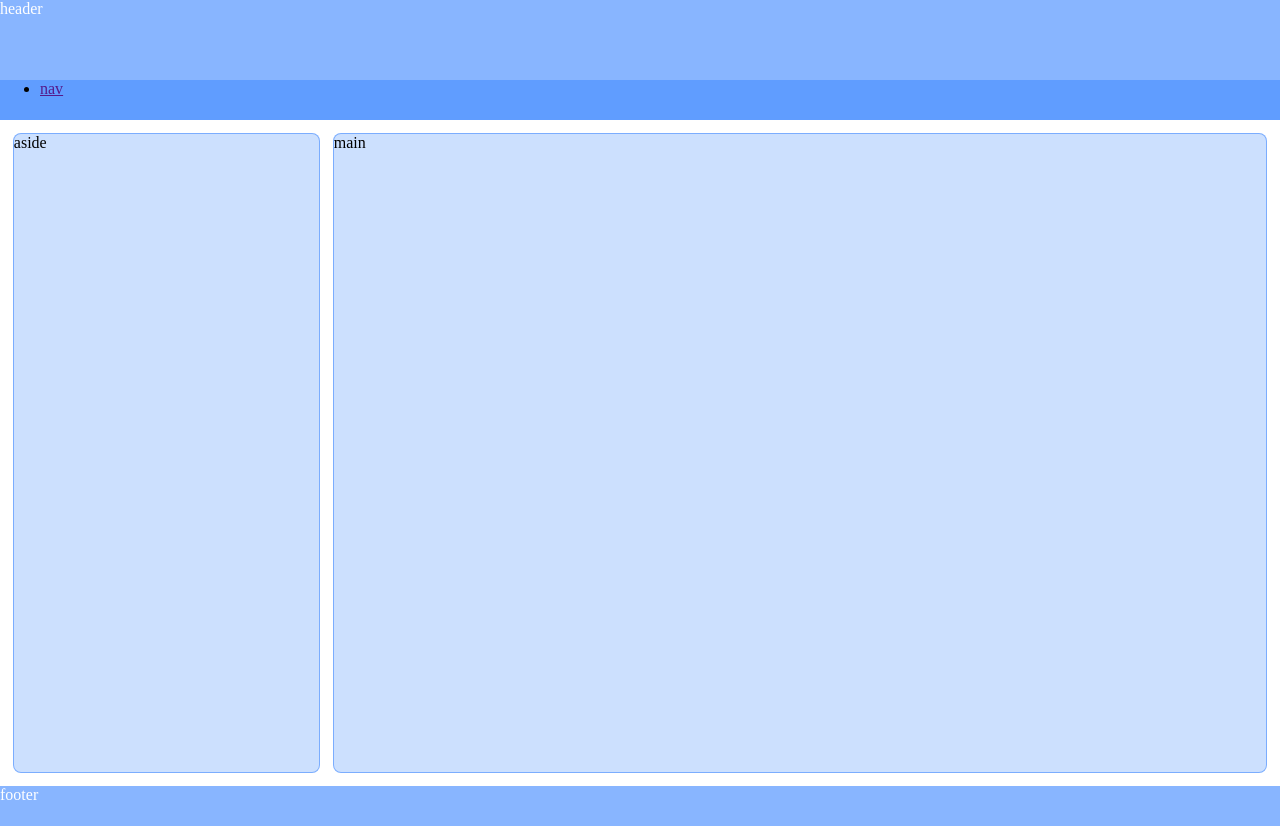
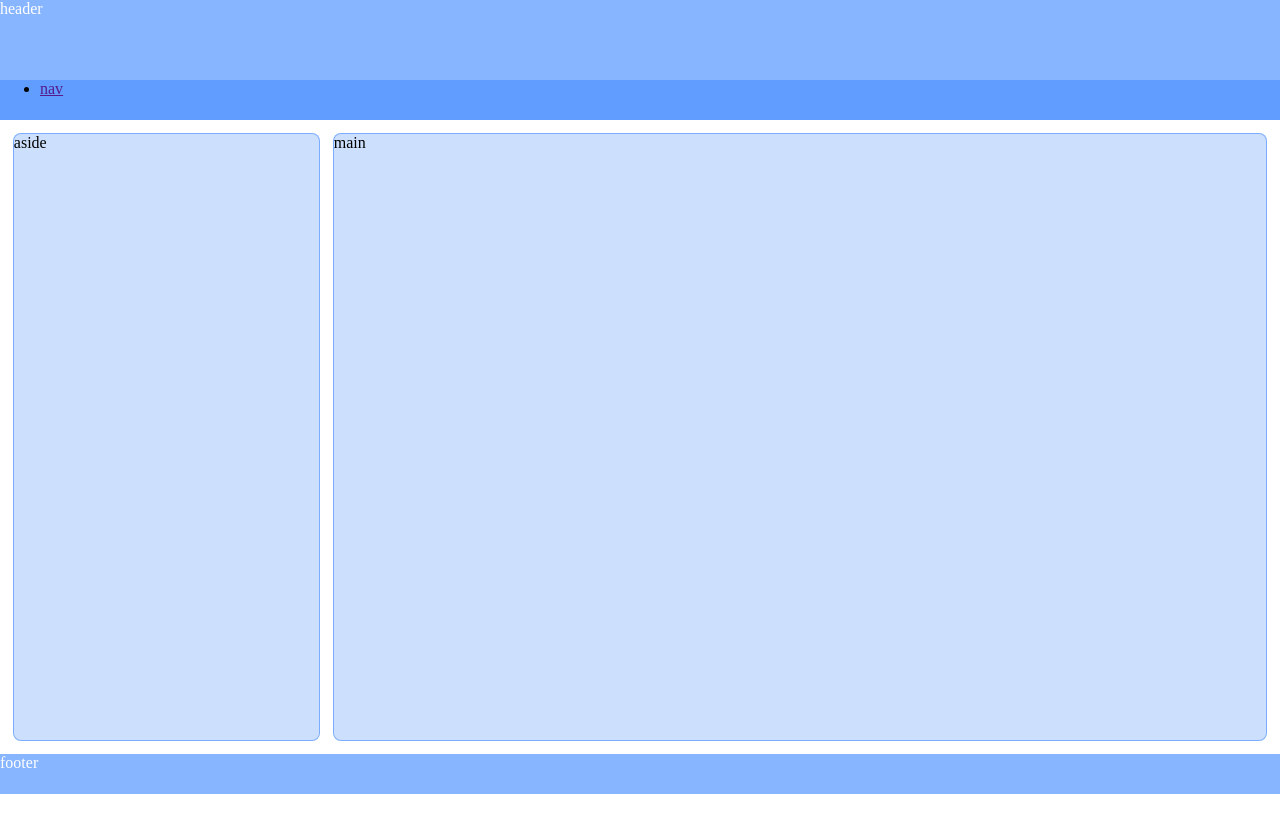
Before and after one commit to b-3s/topics, a plain HTML site: page index.html in a window 1280 px wide. After the commit the page ends 800 px from the top, so only its background shows below. Drawn offline with Linux system fonts and the light colour scheme.

Commit message:
refining

```diff
--- a/css/main.css
+++ b/css/main.css
@@ -22,8 +22,8 @@
 #main {
 	float: left;
 	width: 73%;
-	height: 80vh;
-	min-height: 80px;
+	height: 76vh;
+	min-height: 76px;
 	background-color: #C1DAFED2;
 	border: 1px solid #609DFFBF;
 	border-radius: 1vh;
@@ -33,8 +33,8 @@
 #aside {
 	float: left;
 	width: 24%;
-	height: 80vh;
-	min-height: 80px;
+	height: 76vh;
+	min-height: 76px;
 	background-color: #C1DAFED2;
 	border: 1px solid #609DFFBF;
 	border-radius: 1vh;
```
